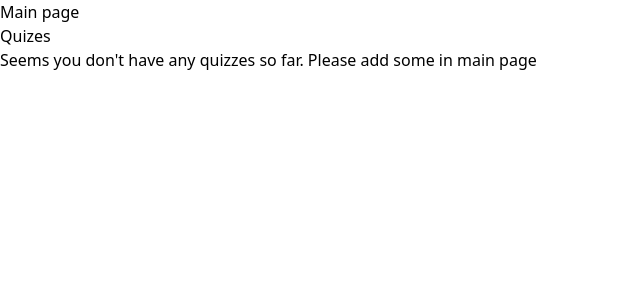
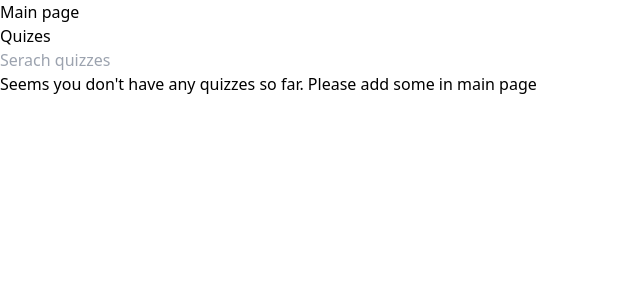
Before and after one commit to Andrij-Panasenko/quizlet, a React (Vite) app: page /quizlet/quizes in a window 1280 px wide. Shown: the top 300 px of the page, without its empty margins (0-640 px from the left). Built offline with nearby package versions, Linux system fonts and the light colour scheme.

Commit message:
filtration quizzes

```diff
--- a/src/components/Quizlets/QuizletList/QuizletList.tsx
+++ b/src/components/Quizlets/QuizletList/QuizletList.tsx
@@ -5,6 +5,7 @@ import { Quiz } from 'types/types';
 
 export const QuizletList = () => {
   const [quizes, setQuizes] = useState<Quiz[]>([]);
+  const [filterValue, setFilterValue] = useState<string>('');
 
   useEffect(() => {
     const getStoragedQuiz = window.localStorage.getItem(QUIZZES_KEY);
@@ -20,9 +21,23 @@ export const QuizletList = () => {
     window.localStorage.setItem(QUIZZES_KEY, JSON.stringify(newQuizes));
   };
 
+  const filteredQuizzes = quizes.filter((quiz) => {
+    const hasQuiz = quiz.quizTitle
+      .toLocaleLowerCase()
+      .includes(filterValue.toLocaleLowerCase());
+    return hasQuiz;
+  });
+
   return (
     <>
       <div className="container px-4 py-8 m-auto">
+        <input
+          type="text"
+          placeholder="Serach quizzes"
+          value={filterValue}
+          onChange={(e) => setFilterValue(e.target.value)}
+          className="w-full border border-gray-400 rounded-md mb-4 py-2 px-4 focus:outline-none focus:border-blue-500 bg-gray-100"
+        />
         {quizes.length === 0 ? (
           <h2 className="font-bold uppercase text-2xl max-w-96 text-center flex mx-auto">
             Seems you don't have any quizzes so far. Please add some in main
@@ -30,7 +45,7 @@ export const QuizletList = () => {
           </h2>
         ) : (
           <ul className="flex flex-wrap gap-3 my-8">
-            {quizes.map((quiz: Quiz) => (
+            {filteredQuizzes.map((quiz: Quiz) => (
               <QuizletItem
                 key={quiz.quizTitle}
                 data={quiz}
```
